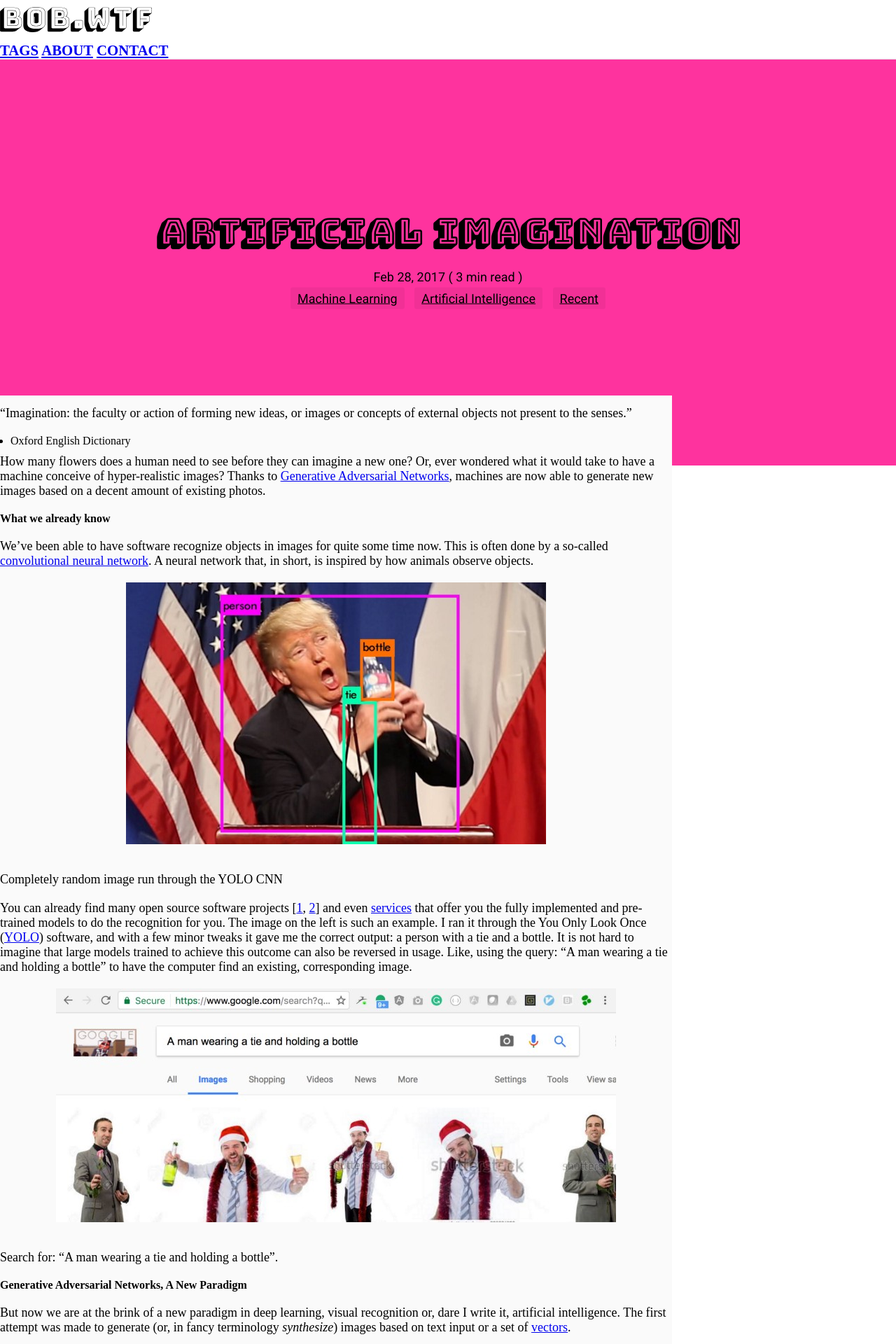
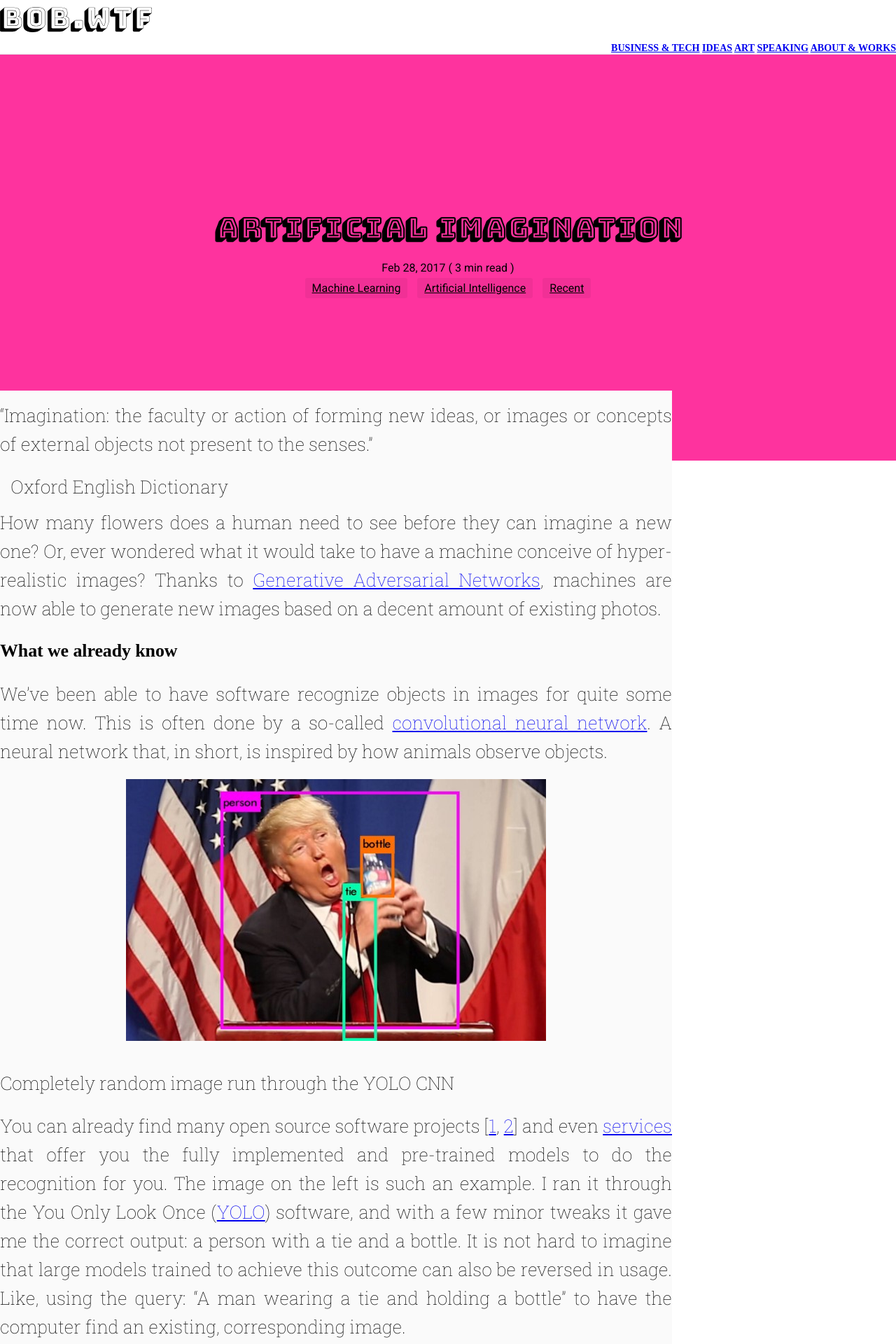
Before and after one commit to bobvanluijt/bobvanluijt.github.io, a Jekyll site: the page built from _posts/2017-02-28-artificial-imagination.md, in a window 1280 px wide. Shown: the top 1920 px of the page at 70% size. Built offline with Jekyll 4.4.1, drawn with Linux system fonts in a browser that asks for light colours; nearby versions of some CDN libraries; comment, search, counter and statistics services are not loaded.

Commit message:
Add fonts and general update

```diff
--- a/_includes/head.html
+++ b/_includes/head.html
@@ -64,8 +64,7 @@
   {% endif %}
 	<!-- All css file links -->
 <link rel="shortcut icon" type="image/png" href="/favicon.png"/>
-<link rel="stylesheet" href="https://fonts.googleapis.com/css?family=Roboto:300,400,500,700|Material+Icons">
-<link rel="stylesheet" href="https://fonts.googleapis.com/css?family=Bungee+Shade">
+<link href="https://fonts.googleapis.com/css?family=Bungee+Shade|Roboto:100,100i,300,300i,400,400i,500,500i,700,700i,900,900i|Roboto+Slab:100,300,400,700" rel="stylesheet">
 <link rel="stylesheet" href="https://unpkg.com/bootstrap-material-design@4.1.1/dist/css/bootstrap-material-design.min.css" integrity="sha384-wXznGJNEXNG1NFsbm0ugrLFMQPWswR3lds2VeinahP8N0zJw9VWSopbjv2x7WCvX" crossorigin="anonymous">
 <link rel="stylesheet" href="/assets/css/pricing.css">
 <link rel="stylesheet" href="/assets/css/base.css">
--- a/_includes/header.html
+++ b/_includes/header.html
@@ -12,9 +12,11 @@
     </svg>
 
   </a>
-  <nav class="my-2 my-md-0 mr-md-3 head_links">
-    <a class="p-2 text-dark" href="/tags/">Tags</a>
-    <a class="p-2 text-dark" href="#">About</a>
-    <a class="p-2 text-dark" href="#">Contact</a>
+  <nav class="my-2 my-md-0 mr-md-3 head_links" style="text-align:right">
+    <a class="p-2 text-dark" href="/tags/">Business &amp; Tech</a>
+    <a class="p-2 text-dark" href="/tags/">Ideas</a>
+    <a class="p-2 text-dark" href="/tags/">Art</a>
+    <a class="p-2 text-dark" href="#">Speaking</a>
+    <a class="p-2 text-dark" href="#">About &amp; Works</a>
   </nav>
 </div>
--- a/_sass/fatahdigital/post.scss
+++ b/_sass/fatahdigital/post.scss
@@ -56,7 +56,7 @@
   position: relative;
   .post_img_title {
     color: #000;
-    font-size: 20px;
+    font-size: 1.25rem;
     text-align: center;
     position: absolute;
     padding: 0 25px;
@@ -64,10 +64,10 @@
     transform: translateY(-50%);
     width: 100%;
     h1 {
-      font-size: inherit;
+      font-size: 2.5rem;
     }
     small {
-      font-size: 9px;
+      font-size: 0.55rem;
     }
     p {
       font-family: Roboto,Helvetica,Arial,sans-serif;
@@ -96,6 +96,14 @@
     margin-bottom: 10px;
     margin-left: 15px;
   }
+  --x-height-multiplier: 0.375;
+  --baseline-multiplier: 0.17;
+  letter-spacing: .01rem;
+  font-weight: 200;
+  font-style: normal;
+  font-size: 1.62rem;
+  line-height: 1.58;
+  letter-spacing: -.003em;
 }
 .latest_img {
   height: 350px;
@@ -119,53 +127,34 @@
     position: unset;
     height: 100%;
     .latest_post_img_title {
-      font-size: 50px;
+
+      h1 {
+        font-size: 2.5rem;
+      }
+
+      font-size: 1rem;
       @media only screen and (max-width: 1199px) {
-        font-size: 42px;
+        font-size: 0.9rem;
       }
       @media only screen and (max-width: 767px) {
-        font-size: 28px;
+        font-size: 0.85rem;
       }
       @media only screen and (max-width: 320px) {
-        font-size: 26px;
+        font-size: 0.8rem;
       }
       small {
-        font-size: 24px;
         display: block;
         padding-top: 20px;
+        font-size: 1rem;
         @media only screen and (max-width: 1199px) {
-          font-size: 20px;
+          font-size: 0.9rem;
         }
         @media only screen and (max-width: 767px) {
-          font-size: 20px;
+          font-size: 0.85rem;
         }
         @media only screen and (max-width: 320px) {
-          font-size: 16px;
+          font-size: 0.8rem;
         }
-      }
-    }
-  }
-  .latest_post_img_title {
-    font-size: 52px;
-    @media only screen and (max-width: 1199px) {
-      font-size: 38px;
-    }
-    @media only screen and (max-width: 767px) {
-      font-size: 32px;
-    }
-    @media only screen and (max-width: 320px) {
-      font-size: 24px;
-    }
-    small {
-      font-size: 16px;
-      @media only screen and (max-width: 1199px) {
-        font-size: 16px;
-      }
-      @media only screen and (max-width: 767px) {
-        font-size: 12px;
-      }
-      @media only screen and (max-width: 320px) {
-        font-size: 8px;
       }
     }
   }
@@ -211,11 +200,18 @@
 }
 .post_page {
   h1, h2, h3, h4, h5, h6 {
+    font-family: 'Vibur', cursive;
     font-weight: bold;
     padding-bottom: 20px;
   }
+  h1{
+    font-size: 4rem;
+  }
   p, img {
     padding-bottom: 20px;
+  }
+  p {
+    text-align: justify;
   }
 }
 .tag {
@@ -262,11 +258,11 @@
   padding-left: 10px;
 }
 .head_links {
-  font-size: 1.3rem;
+  font-size: 0.88rem;
   font-weight: bold;
   text-transform: uppercase;
   @media only screen and (max-width: 767px) {
-    font-size: 1rem;
+    font-size: 0.62rem;
   }
 }
 img {
@@ -277,10 +273,3 @@ img {
 .post {
   margin-top: 50px;
 }
-p {
-  font-size: 18px;
-  @media only screen and (max-width: 767px) {
-    font-size: 16px;
-  }
-
-}
--- a/assets/css/pricing.css
+++ b/assets/css/pricing.css
@@ -8,6 +8,7 @@ html {
 }
 
 .container {
+  font-family: 'Roboto Slab', cursive;
   max-width: 960px;
 }
 
```
